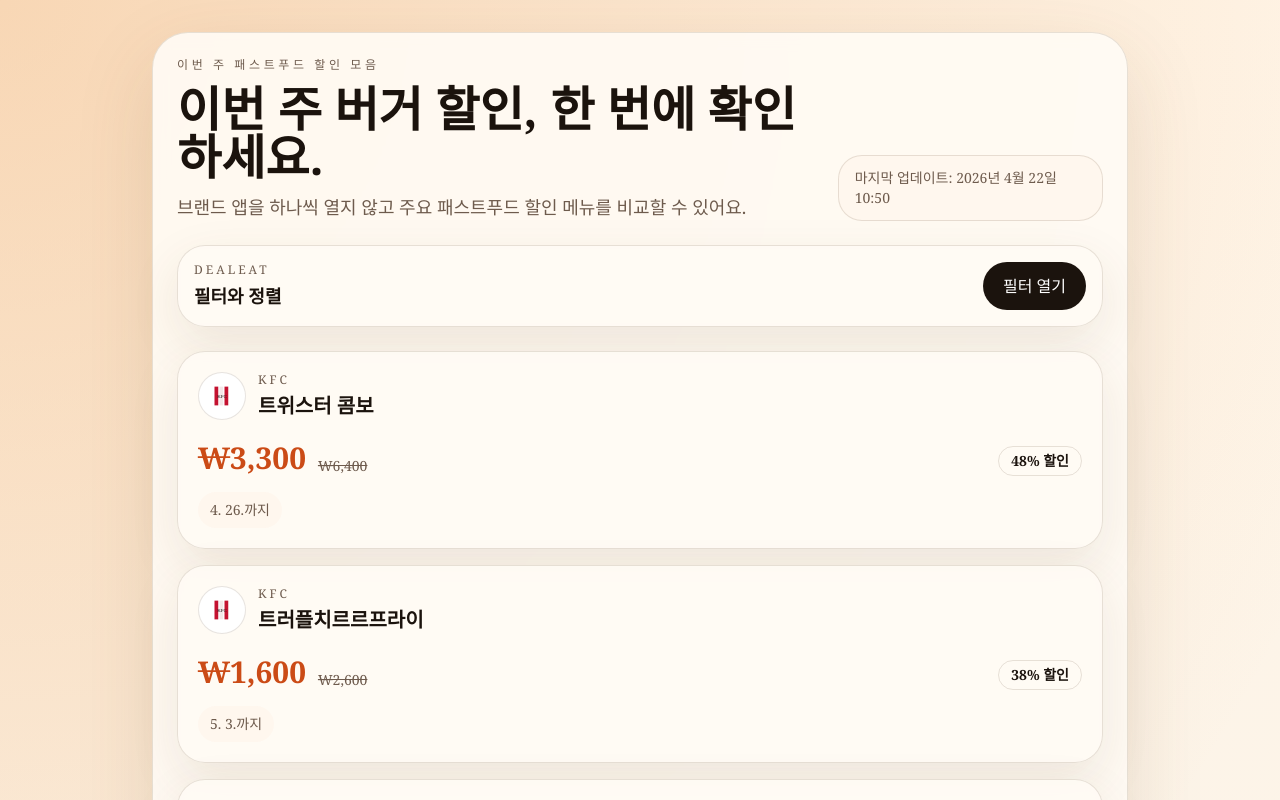
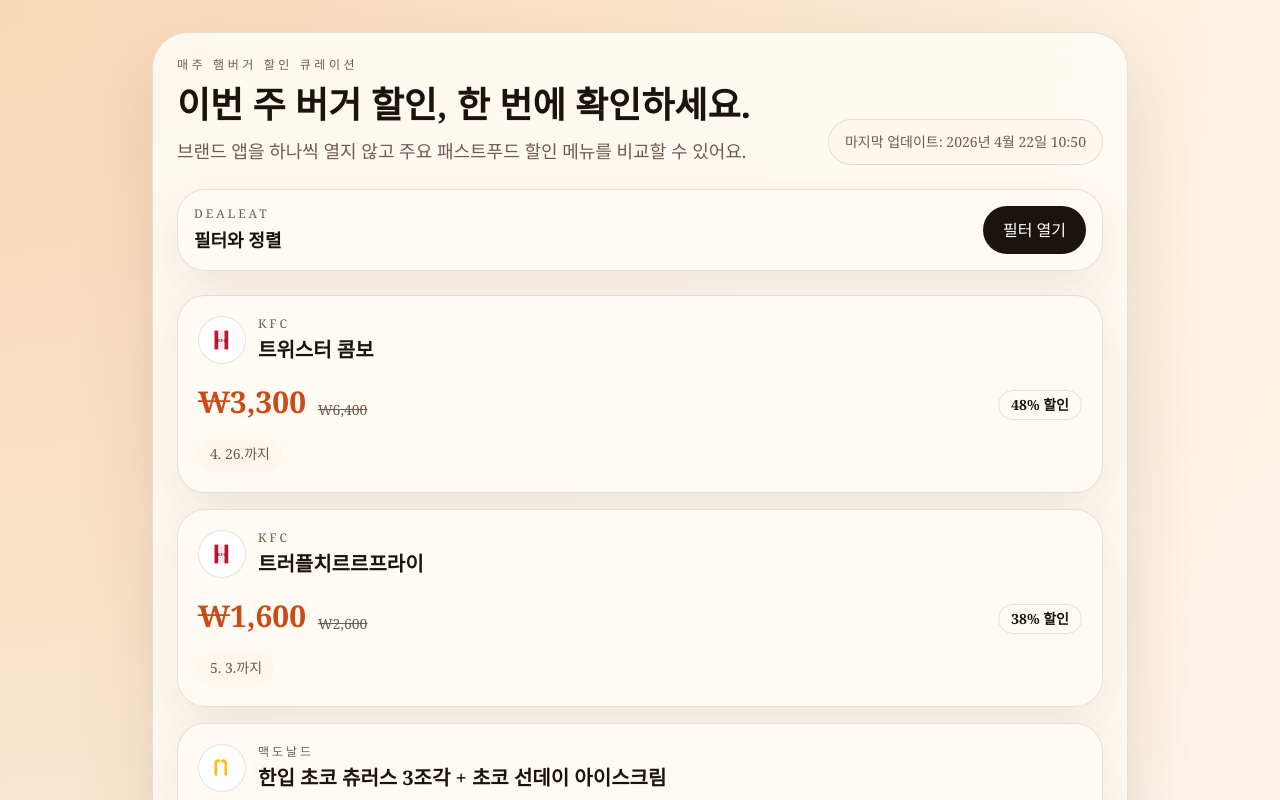
Before and after one commit to seonghun0828/deal-eat, a Next.js app: page / in a window 1280 px wide. Shown: the top 800 px of the page. Built offline with nearby package versions, Linux system fonts and the light colour scheme.

Commit message:
Feat: add favicon and modify text

```diff
--- a/app/layout.tsx
+++ b/app/layout.tsx
@@ -1,10 +1,13 @@
-import type { Metadata } from "next";
+import type { Metadata } from 'next';
 
-import "./globals.css";
+import './globals.css';
 
 export const metadata: Metadata = {
-  title: "DealEat",
-  description: "Weekly Korean fast food deal feed",
+  title: '딜잇 | Deal Eat',
+  description: '매주 햄버거 할인 큐레이션 해드립니다!',
+  icons: {
+    icon: '/favicon.ico',
+  },
 };
 
 export default function RootLayout({
--- a/components/DealsFeed.tsx
+++ b/components/DealsFeed.tsx
@@ -35,15 +35,16 @@ export function DealsFeed({ data }: DealsFeedProps) {
     <main className="mx-auto min-h-screen max-w-5xl px-4 py-8 sm:px-6">
       <section className="rounded-[36px] border border-[color:var(--line)] bg-[color:var(--panel)] p-6 shadow-[0_28px_80px_rgba(102,67,31,0.13)] backdrop-blur">
         <p className="text-xs uppercase tracking-[0.3em] text-[color:var(--muted)]">
-          이번 주 패스트푸드 할인 모음
+          매주 햄버거 할인 큐레이션
         </p>
         <div className="mt-3 flex flex-col gap-4 md:flex-row md:items-end md:justify-between">
           <div>
-            <h1 className="max-w-2xl text-4xl font-semibold sm:text-5xl">
+            <h1 className="max-w-2xl text-3xl font-semibold sm:text-4xl">
               이번 주 버거 할인, 한 번에 확인하세요.
             </h1>
             <p className="mt-3 max-w-2xl text-base text-[color:var(--muted)] sm:text-lg">
-              브랜드 앱을 하나씩 열지 않고 주요 패스트푸드 할인 메뉴를 비교할 수 있어요.
+              브랜드 앱을 하나씩 열지 않고 주요 패스트푸드 할인 메뉴를 비교할 수
+              있어요.
             </p>
           </div>
           <div className="rounded-[24px] border border-[color:var(--line)] bg-[color:var(--panel-strong)] px-4 py-3 text-sm text-[color:var(--muted)]">
@@ -72,7 +73,9 @@ export function DealsFeed({ data }: DealsFeedProps) {
           </div>
         ) : (
           <section className="mt-6 rounded-[28px] border border-[color:var(--line)] bg-white/75 p-8 text-center">
-            <p className="text-2xl font-semibold">이 조건에 맞는 할인이 없어요</p>
+            <p className="text-2xl font-semibold">
+              이 조건에 맞는 할인이 없어요
+            </p>
             <button
               className="mt-4 min-h-11 rounded-full bg-[color:var(--accent)] px-5 py-3 text-sm font-semibold text-white"
               onClick={() =>
```
Also changed, not shown: 1 other file (tests, documents, lock files or other folders).
